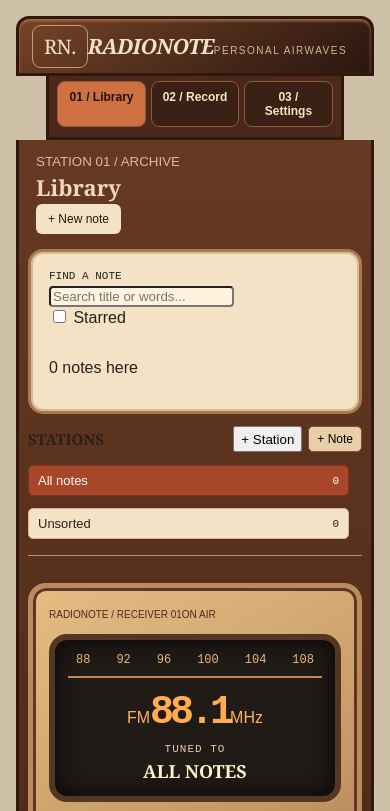
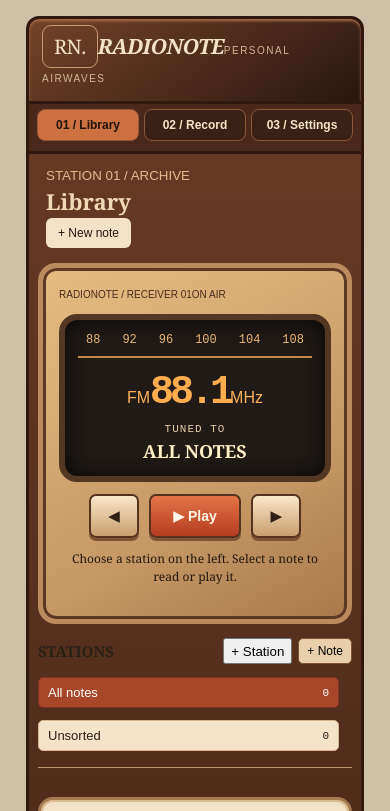
Before and after one commit to itscryptune/RadioNote, a website built with Vite: page index.html in a window 390 px wide. Shown: the top 811 px of the page. Built offline with nearby package versions, Linux system fonts and the light colour scheme.

Commit message:
put note browsing beside the radio player

```diff
--- a/index.html
+++ b/index.html
@@ -61,6 +61,7 @@
             <p class="receiver-help">Choose a station on the left. Select a note to read or play it.</p>
       </section>
       <article class="preview">
+            <button id="reader-back" type="button">← Back to notes</button>
             <div class="empty" id="empty-preview"><h2>Nothing on this frequency.</h2><p>When notes exist, they'll show up here.</p></div>
             <div id="note-preview" hidden>
             <small id="preview-meta"></small><h2 id="preview-title"></h2><p id="preview-body"></p>
--- a/library.js
+++ b/library.js
@@ -37,7 +37,7 @@ function render() {
   const selected = getSelected();
   $('#empty-preview').hidden = !!selected;
   $('#note-preview').hidden = !selected;
-  if (!selected) return;
+  if (!selected) { $('.library-grid').classList.remove('reading'); return; }
   $('#preview-title').textContent = selected.title;
   $('#preview-meta').textContent = `${selected.channel.toUpperCase()} / ${new Date(selected.createdAt).toLocaleDateString()}`;
   $('#preview-body').textContent = selected.body || 'No written note.';
@@ -60,8 +60,10 @@ $('#note-list').addEventListener('click', event => {
   if (!button) return;
   selectedId = button.dataset.id;
   render();
+  $('.library-grid').classList.add('reading');
 });
 $('#search').addEventListener('input', render);
+$('#reader-back').addEventListener('click', () => $('.library-grid').classList.remove('reading'));
 $('#channel-filter').addEventListener('change', () => refreshLibrary().catch(console.error));
 $('#favorites-only').addEventListener('change', () => refreshLibrary().catch(console.error));
 $('#edit-note').addEventListener('click', () => {
--- a/radio-theme.css
+++ b/radio-theme.css
@@ -292,3 +292,28 @@ body{display:flex;
 .station-entry>button:not(:first-child){font-size:11px;padding:5px 7px}
 .station-entry small{float:right}
 .picker-head span{display:flex;gap:6px}
+
+body{max-width:none}
+main,.topbar,.stations,.voice-panel,#message{width:min(1440px,calc(100% - 32px));max-width:1440px;margin-left:auto;margin-right:auto}
+.library-grid{display:grid;grid-template-columns:minmax(195px,250px) minmax(270px,1fr) minmax(285px,350px);gap:14px;align-items:stretch}
+.library-grid>.station-picker{grid-column:1;grid-row:1;min-width:0}
+.library-grid>.receiver{grid-column:2;grid-row:1;min-width:0}
+.library-grid>.shelf,.library-grid>.preview{grid-column:3;grid-row:1;min-width:0;min-height:410px}
+.library-grid>.preview{display:none}
+.library-grid.reading>.preview{display:block}
+.library-grid.reading>.shelf{display:none}
+.library-grid>.shelf{display:flex;flex-direction:column;gap:10px;overflow:hidden}
+.library-grid .note-list{flex:1;min-height:170px;overflow:auto}
+.library-grid .station-picker{overflow:auto}
+.library-grid .receiver{max-width:none}
+#reader-back{margin-bottom:14px}
+@media(max-width:1080px){
+  .library-grid{grid-template-columns:200px minmax(0,1fr)}
+  .library-grid>.shelf,.library-grid>.preview{grid-column:1/-1;grid-row:2;min-height:260px}}
+@media(max-width:620px){
+  main,.topbar,.stations,.voice-panel,#message{width:calc(100% - 20px)}
+  .library-grid{display:flex;flex-direction:column}
+  .library-grid>.station-picker,.library-grid>.receiver,.library-grid>.shelf,.library-grid>.preview{width:100%;min-height:0}
+  .library-grid>.receiver{order:1}
+  .library-grid>.station-picker{order:2}
+  .library-grid>.shelf,.library-grid>.preview{order:3}}
```
